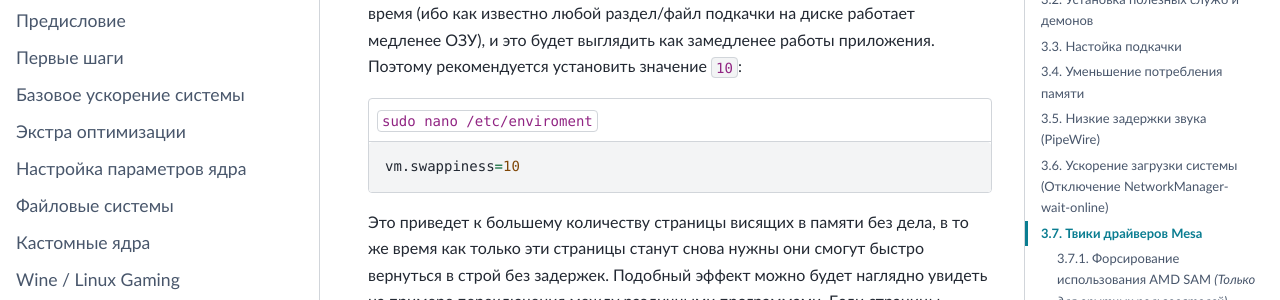
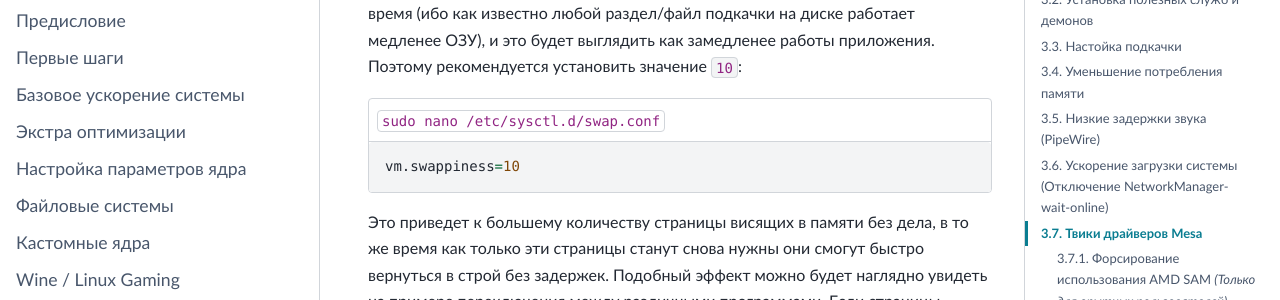
Before and after one commit to ventureoo/ARU, a Sphinx documentation site: the page built from docs/source/generic-system-acceleration.rst, in a window 1280 px wide and 900 px high, scrolled down 5616 px. Shown: the part 147-447 px from the top of the window. Built offline with Sphinx 7.4.7 and the PyData theme 0.15.4, drawn with Linux system fonts in a browser that asks for light colours.

Commit message:
generic-system-acceleration: Fix wrong path

```diff
--- a/docs/source/generic-system-acceleration.rst
+++ b/docs/source/generic-system-acceleration.rst
@@ -267,7 +267,7 @@ linux-zen ::
 установить значение ``10``:
 
 .. code-block:: shell
-   :caption: ``sudo nano /etc/enviroment``
+   :caption: ``sudo nano /etc/sysctl.d/swap.conf``
 
    vm.swappiness=10
 
```
